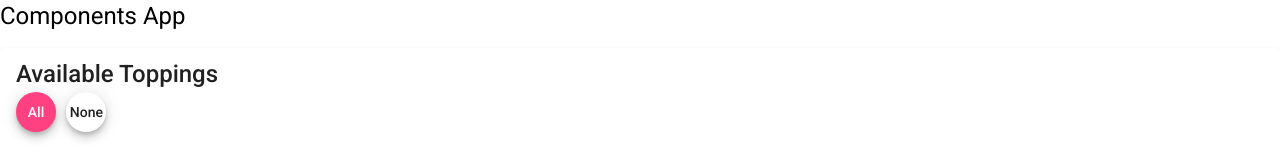
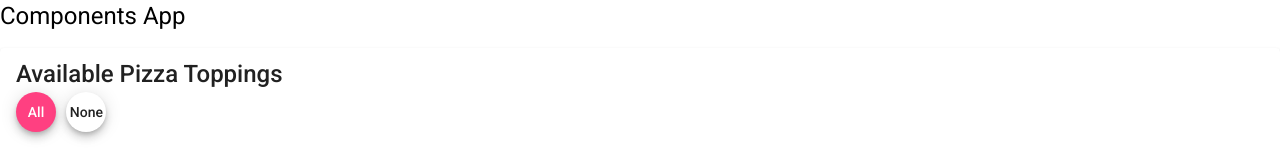
Before and after one commit to tsteelematc/components-5, an Angular app: page / in a window 1280 px wide. Shown: the top 153 px of the page. Built offline with nearby package versions, Linux system fonts and the light colour scheme.

Commit message:
Update pizza-toppings.component.html
Added Pizza

```diff
--- a/src/app/pizza-toppings/pizza-toppings.component.html
+++ b/src/app/pizza-toppings/pizza-toppings.component.html
@@ -1,6 +1,6 @@
 <mat-card>
     <mat-card-title>
-        Available Toppings
+        Available Pizza Toppings
     </mat-card-title>
     <mat-card-content>
         <button
```
